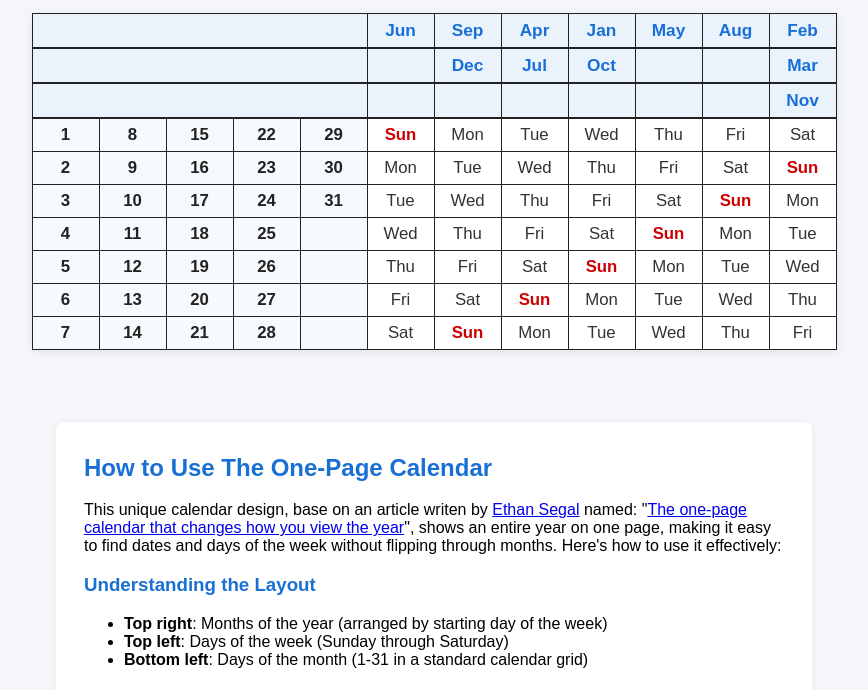
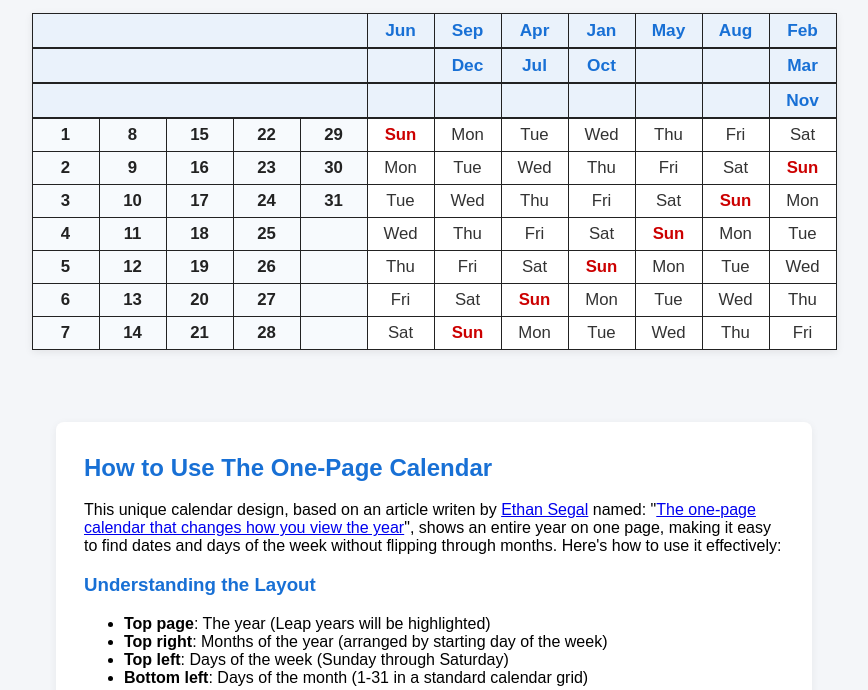
Before and after one commit to ronenrozner/one-page-cal-site, a plain HTML site: page index.html in a window 1280 px wide. Shown: the part 104-794 px from the top of the page, without its empty margins (206-1074 px from the left). Drawn offline with Linux system fonts and the light colour scheme.

Commit message:
update instructions

```diff
--- a/index.html
+++ b/index.html
@@ -231,7 +231,7 @@
             style="max-width: 700px; background: #fff; border-radius: 8px; box-shadow: 0 2px 8px rgba(0,0,0,0.06); padding: 32px 28px 28px 28px; margin-bottom: 40px;">
             <h2 style="color: #1870d5; margin-top: 0;">How to Use The One-Page Calendar</h2>
             <p>
-                This unique calendar design, base on an article writen
+                This unique calendar design, based on an article writen
                 by <a href="https://bigthink.com/people/ethansiegel/" target="_blank" rel="noopener">Ethan Segal</a>
                 named: "<a href="https://bigthink.com/starts-with-a-bang/one-page-calendar/" target="_blank"
                     rel="noopener">The one-page
@@ -241,6 +241,7 @@
 
             <h3 style="color: #1870d5;">Understanding the Layout</h3>
             <ul>
+                <li><strong>Top page</strong>: The year (Leap years will be highlighted)</li>
                 <li><strong>Top right</strong>: Months of the year (arranged by starting day of the week)</li>
                 <li><strong>Top left</strong>: Days of the week (Sunday through Saturday)</li>
                 <li><strong>Bottom left</strong>: Days of the month (1-31 in a standard calendar grid)</li>
```
